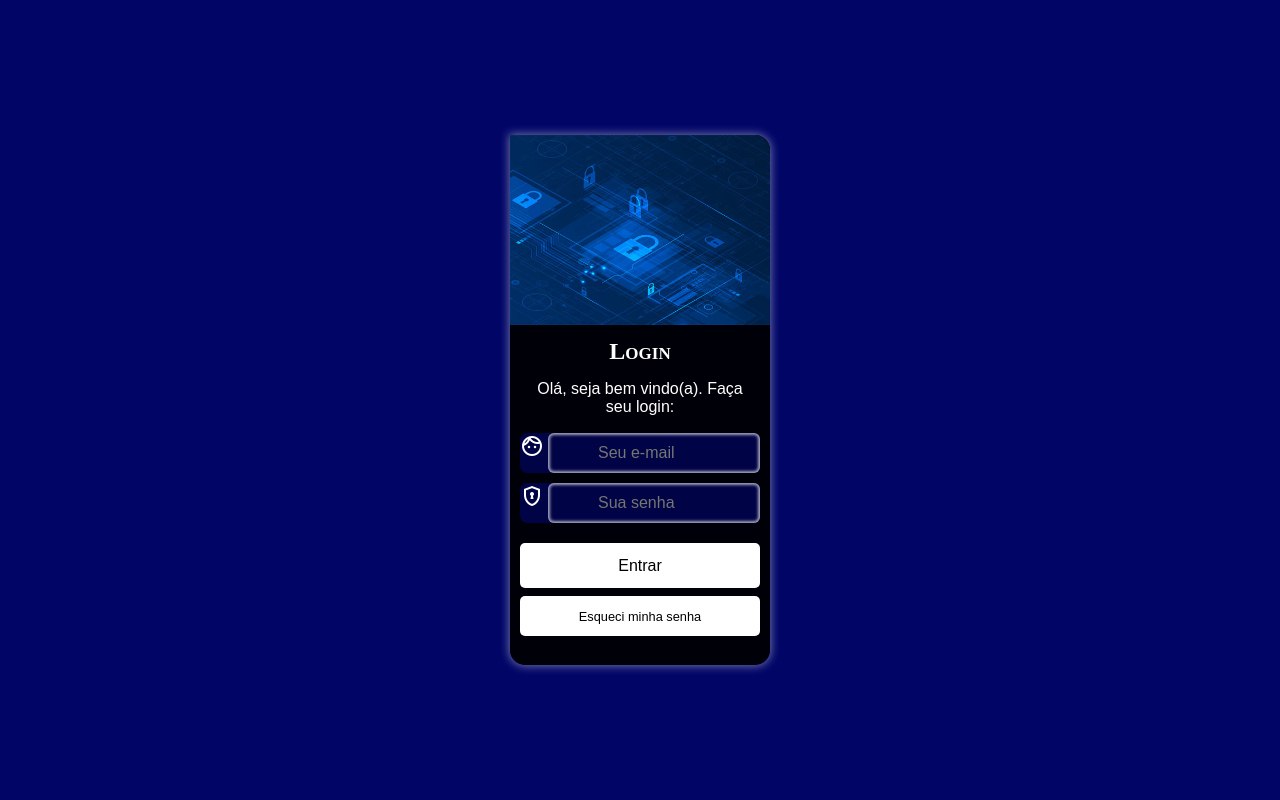
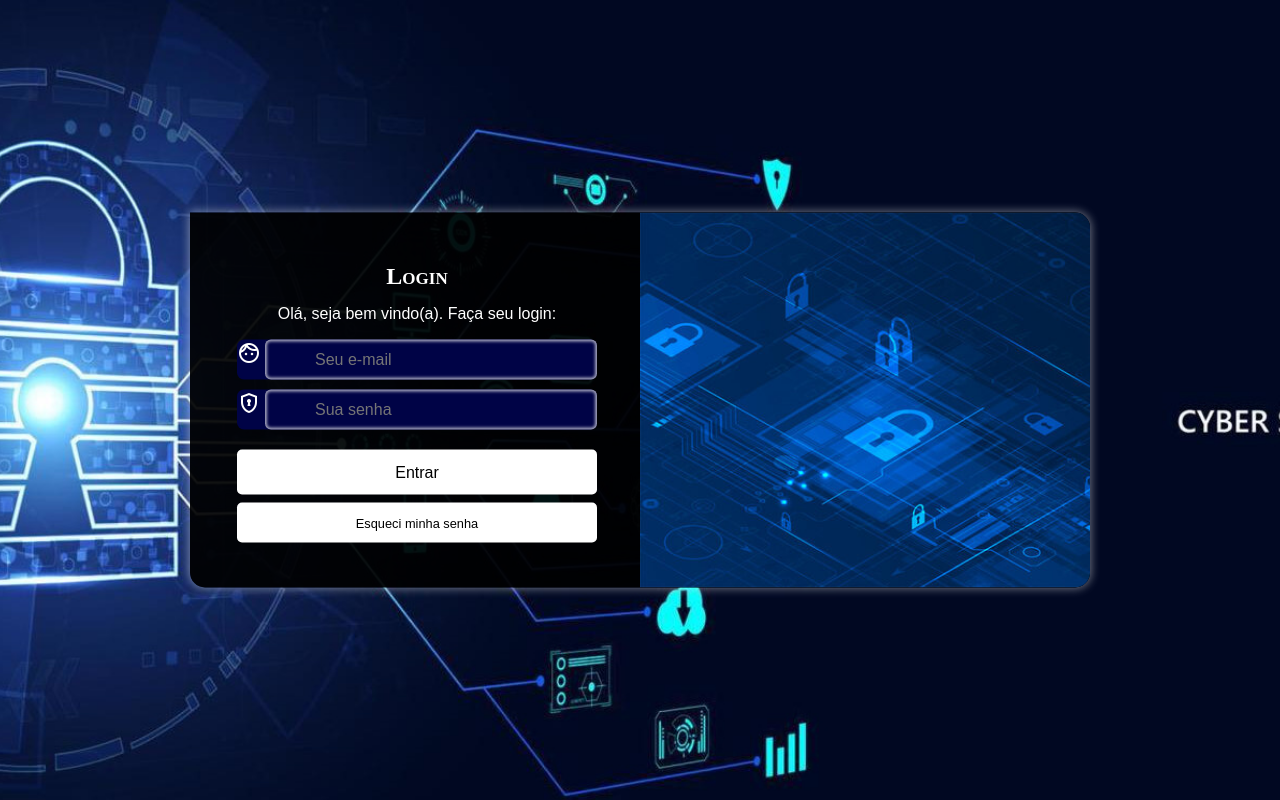
Before and after one commit to Kadualcantara7/projeto-loginpt2, a plain HTML site: page index.html in a window 1280 px wide. Drawn offline with nearby package versions, Linux system fonts and the light colour scheme.

Commit message:
media query para telas maiores

```diff
--- a/media-query.css
+++ b/media-query.css
@@ -65,9 +65,37 @@
 
 }
 @media screen and (min-width:1025px) and (max-width:1920px) {
-    section#tela {
 
+    main {
+        background-image: url(fundo2.jpg);
+        background-size: cover;
+        background-position: center;
     }
 
+    section#tela {
+        width: 900px;
+        height: 375px;
+        float: left;
+    }
 
+    div#imagem {
+       float: right;
+       width: 50%;
+       height: 100%;
+    }
+
+    div#formulario {
+        width: 40%;
+        padding: 47px;
+    }
+
+    form input[type=email] {
+        width: 100%;
+        width: calc(100% - 28px);
+    }
+
+    form input[type=password] {
+        width: 100%;
+        width: calc(100% - 28px);
+    }
 }
```
Also changed, not shown: style.css (line endings or trailing spaces).
